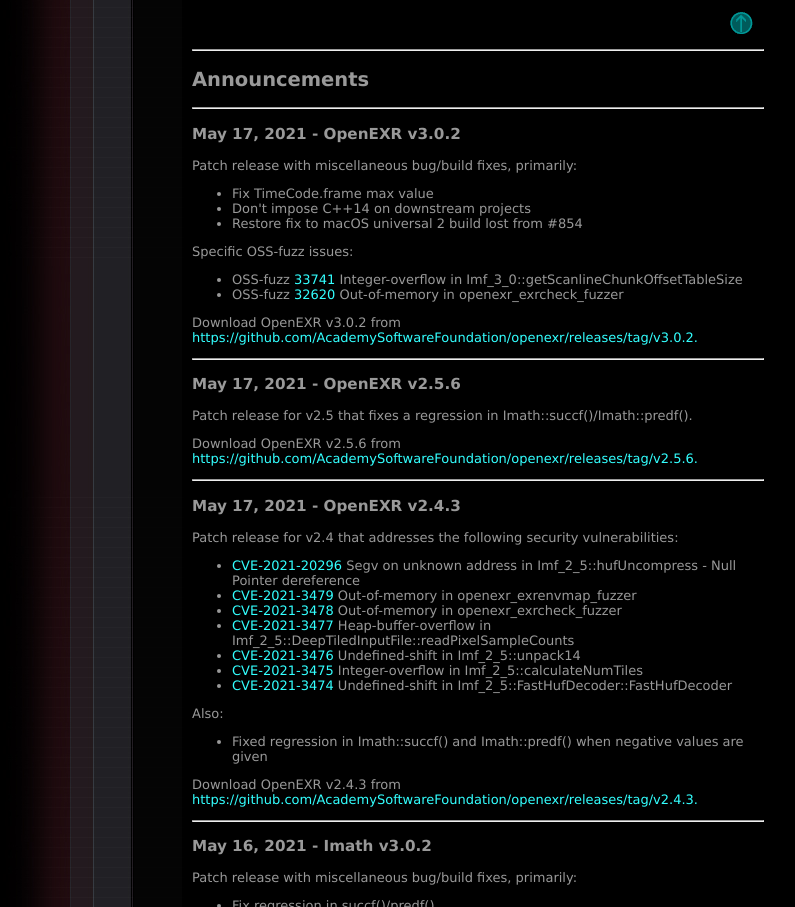
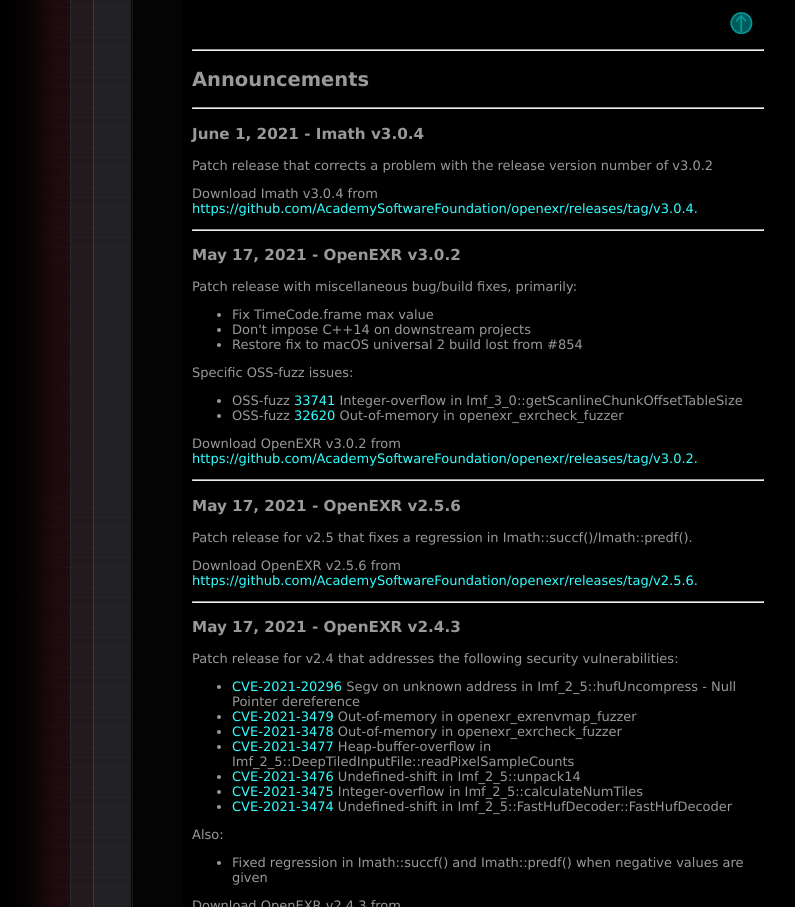
Before and after one commit to lucasfilm/openexr-website, a plain HTML site: page index.html in a window 1280 px wide. Shown: the part 1254-2161 px from the top of the page, without its empty margins (72-867 px from the left). Drawn offline with Linux system fonts and the light colour scheme.

Commit message:
Imath v3.0.4
Signed-off-by: Cary Phillips <cary@ilm.com>

```diff
--- a/index.html
+++ b/index.html
@@ -180,6 +180,15 @@ target="_blank">here</a>.
 
 <hr><h4>
 <p><h2><a name="announ">Announcements</a></h2>
+
+<hr>
+
+<h3>June 1, 2021 - Imath v3.0.4</h3>
+
+<p>Patch release that corrects a problem with the release version number
+of v3.0.2</p>
+
+<p>Download Imath v3.0.4 from <a href="https://github.com/AcademySoftwareFoundation/openexr/releases/tag/v3.0.4">https://github.com/AcademySoftwareFoundation/openexr/releases/tag/v3.0.4.</a></p>
 
 <hr>
 
```
